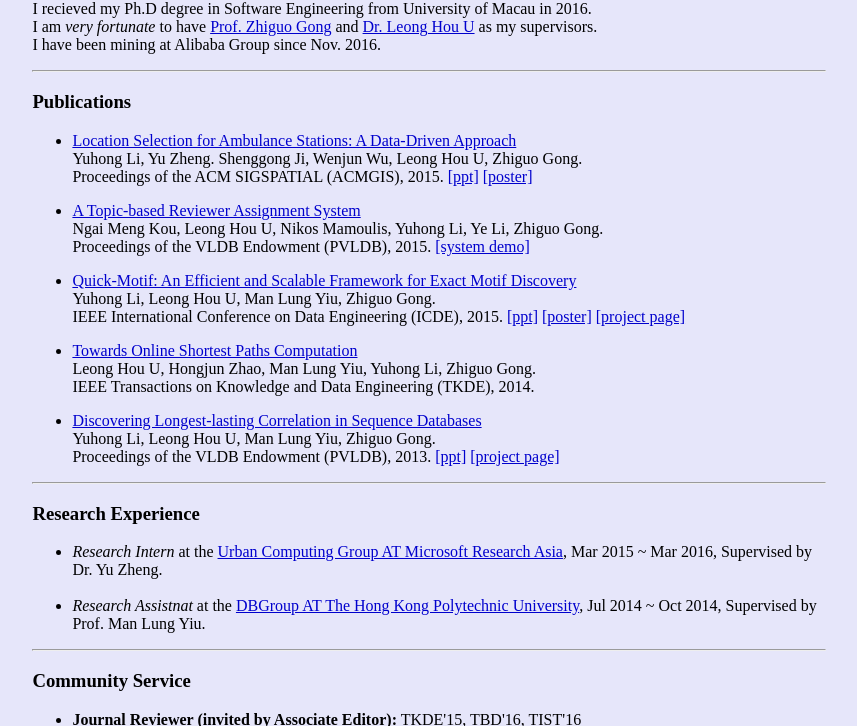
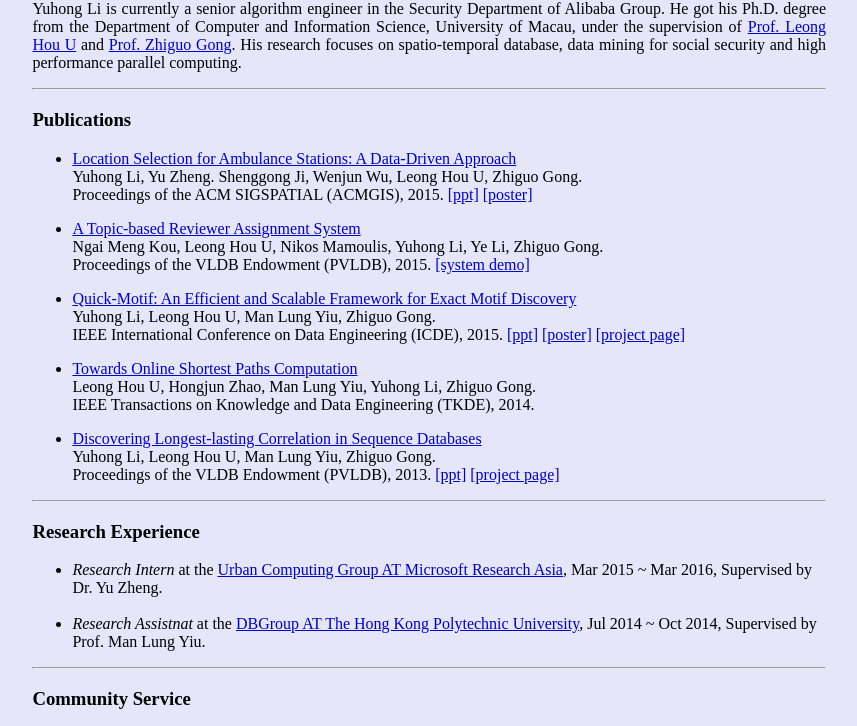
Before and after one commit to colfire/colfire.github.io, a plain HTML site: page index.html in a window 1280 px wide. Shown: the part 236-962 px from the top of the page, without its empty margins (198-1055 px from the left). Drawn offline with Linux system fonts and the light colour scheme.

Commit message:
Create index.html

```diff
--- a/index.html
+++ b/index.html
@@ -43,10 +43,11 @@ alt="Me" align=left>
  <!-- Phone: Budget cut and disconnected :(<br> -->
 <h3>Short Bio</h3>
 <p align="justify">
-I recieved my Ph.D degree in Software Engineering from University of Macau in 2016. </br>
-I am <em>very fortunate</em> to have <a href="http://www.fst.umac.mo/en/staff/fstzgg.html"><font color="mediumblue">Prof. Zhiguo Gong</font></a> and <a href="http://www.fst.umac.mo/en/staff/fstlhu.html"><font color="mediumblue">Dr. Leong Hou U</font></a> as my supervisors. </br>
-I have been mining at Alibaba Group since Nov. 2016.
-<hr>
+Yuhong Li is currently a senior algorithm engineer in the Security Department of Alibaba Group.
+He got his Ph.D. degree from the Department
+of Computer and Information Science,
+University of Macau, under the supervision
+of <a href="http://www.fst.umac.mo/en/staff/fstlhu.html"><font color="mediumblue">Prof. Leong Hou U</font></a> and <a href="http://www.fst.umac.mo/en/staff/fstzgg.html"><font color="mediumblue">Prof. Zhiguo Gong</font></a>. His research focuses on spatio-temporal database, data mining for social security and high performance parallel computing.<hr>
 <h3>Publications</h3>
 <ul>
 <li>
```
